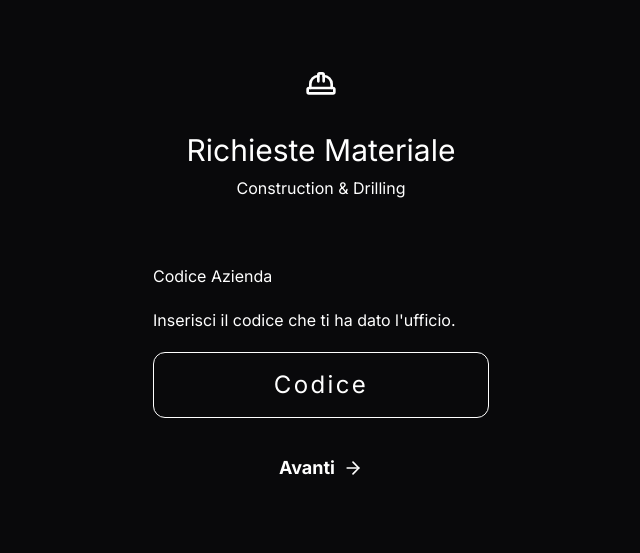
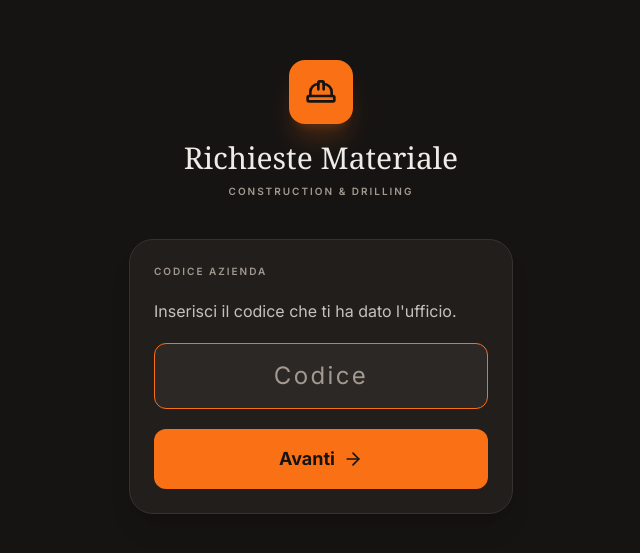
Before and after one commit to MDCFG98/richieste-materiale, a Next.js app in the folder richieste-app/: page /login in a window 1280 px wide. Shown: the part 113-666 px from the top of the page, without its empty margins (319-959 px from the left). Built offline with nearby package versions, Linux system fonts and the light colour scheme; no server answers.

Commit message:
Define Myhra theme styles in globals.css
Added custom CSS variables and styles for Myhra theme.

```diff
--- a/richieste-app/src/app/globals.css
+++ b/richieste-app/src/app/globals.css
@@ -1,3 +1,103 @@
 @tailwind base;
 @tailwind components;
 @tailwind utilities;
+
+@layer base {
+  :root {
+    /* ── Richieste Materiale — Tema Myhra (identico a Magazzino Smart) ── */
+    --background: 20 8% 8%;
+    --foreground: 30 20% 92%;
+
+    --card: 20 8% 12%;
+    --card-foreground: 30 20% 92%;
+
+    --popover: 20 8% 11%;
+    --popover-foreground: 30 20% 92%;
+
+    --primary: 24 95% 53%;
+    --primary-foreground: 20 8% 8%;
+
+    --secondary: 20 8% 16%;
+    --secondary-foreground: 30 20% 92%;
+
+    --muted: 20 8% 16%;
+    --muted-foreground: 30 10% 60%;
+
+    --accent: 24 95% 53%;
+    --accent-foreground: 20 8% 8%;
+
+    --destructive: 0 72% 51%;
+    --destructive-foreground: 0 0% 100%;
+
+    --border: 20 8% 20%;
+    --input: 20 8% 20%;
+    --ring: 24 95% 53%;
+    --radius: 1rem;
+  }
+}
+
+@layer base {
+  * {
+    @apply border-border;
+  }
+  body {
+    @apply bg-background text-foreground font-body antialiased;
+    background-image:
+      radial-gradient(at 0% 0%, hsla(40, 100%, 90%, 0.15) 0px, transparent 50%),
+      radial-gradient(at 100% 100%, hsla(200, 100%, 90%, 0.1) 0px, transparent 50%);
+    background-attachment: fixed;
+  }
+
+  ::-webkit-scrollbar { width: 6px; height: 6px; }
+  ::-webkit-scrollbar-track { background: transparent; }
+  ::-webkit-scrollbar-thumb { background: hsl(20 8% 24%); border-radius: 10px; }
+  ::-webkit-scrollbar-thumb:hover { background: hsl(24 95% 53% / 0.5); }
+}
+
+.font-serif-myhra {
+  font-family: 'Cormorant Garamond', 'Georgia', serif;
+  font-weight: 300;
+}
+
+.text-eyebrow {
+  font-size: 0.625rem;
+  letter-spacing: 0.2em;
+  text-transform: uppercase;
+  color: hsl(var(--muted-foreground));
+  font-weight: 600;
+}
+
+.myhra-card {
+  @apply bg-card border border-border shadow-xl rounded-3xl transition-all duration-300;
+}
+.myhra-card:hover {
+  @apply border-primary/30 shadow-2xl;
+}
+
+.myhra-stat-number {
+  font-family: 'Cormorant Garamond', 'Georgia', serif;
+  font-size: 2.75rem;
+  font-weight: 300;
+  line-height: 1;
+  color: hsl(var(--foreground));
+}
+
+.myhra-divider {
+  height: 1px;
+  background: linear-gradient(90deg, transparent, hsl(var(--border)), transparent);
+  width: 100%;
+}
+
+@keyframes myhra-fade-up {
+  from { opacity: 0; transform: translateY(20px); }
+  to   { opacity: 1; transform: translateY(0); }
+}
+
+.myhra-stagger > *:nth-child(n) {
+  animation: myhra-fade-up 0.8s cubic-bezier(0.16, 1, 0.3, 1) both;
+}
+.myhra-stagger > *:nth-child(1) { animation-delay: 0.1s; }
+.myhra-stagger > *:nth-child(2) { animation-delay: 0.2s; }
+.myhra-stagger > *:nth-child(3) { animation-delay: 0.3s; }
+.myhra-stagger > *:nth-child(4) { animation-delay: 0.4s; }
+.myhra-stagger > *:nth-child(5) { animation-delay: 0.5s; }
```
